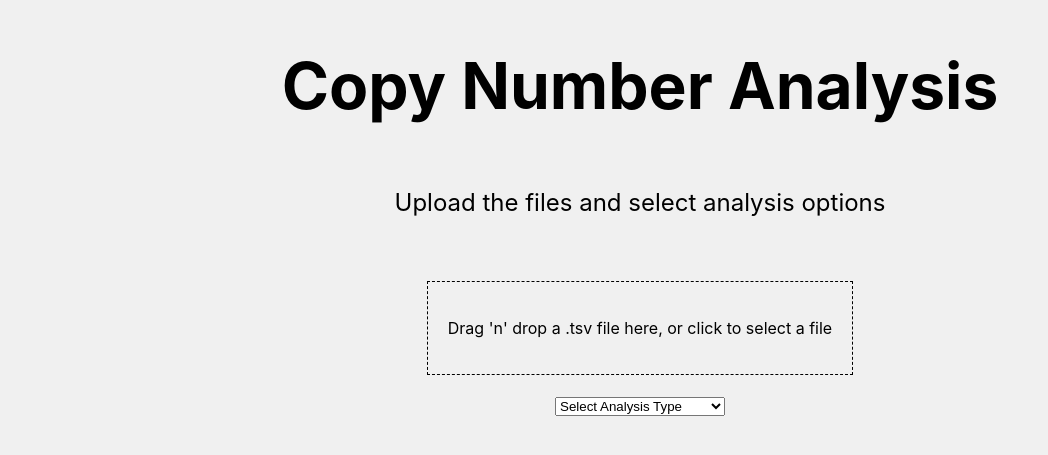
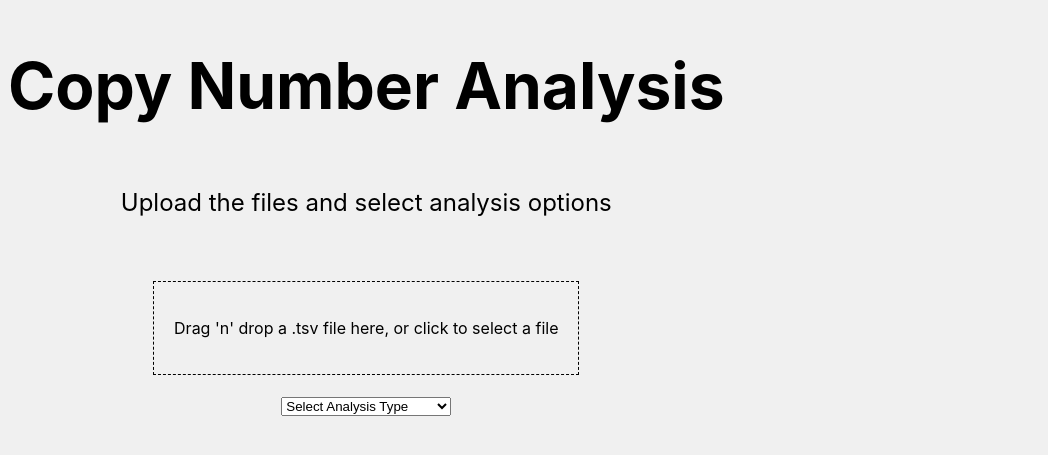
Before and after one commit to philip-hub/CNV-web-app-mock-up, a Next.js app: page / in a window 1280 px wide. Shown: the part 169-624 px from the top of the page, without its empty margins (0-1048 px from the left). Built offline with nearby package versions, Linux system fonts and the light colour scheme.

Commit message:
addeda color bar

```diff
--- a/src/styles/globals.css
+++ b/src/styles/globals.css
@@ -3,6 +3,13 @@ body {
     margin: 0;
     font-family: -apple-system, BlinkMacSystemFont, 'Segoe UI', Roboto, 'Helvetica Neue', Arial, 'Noto Sans', sans-serif, 'Apple Color Emoji', 'Segoe UI Emoji', 'Segoe UI Symbol', 'Noto Color Emoji';
     background-color: #f0f0f0;
+      display: flex;
+      /* justify-content: center; */
+      align-items: center;
+      /* height: 100vh; */
+      background-color: #f0f0f0;
+      margin: 0;
+
   }
 
   a {
```
